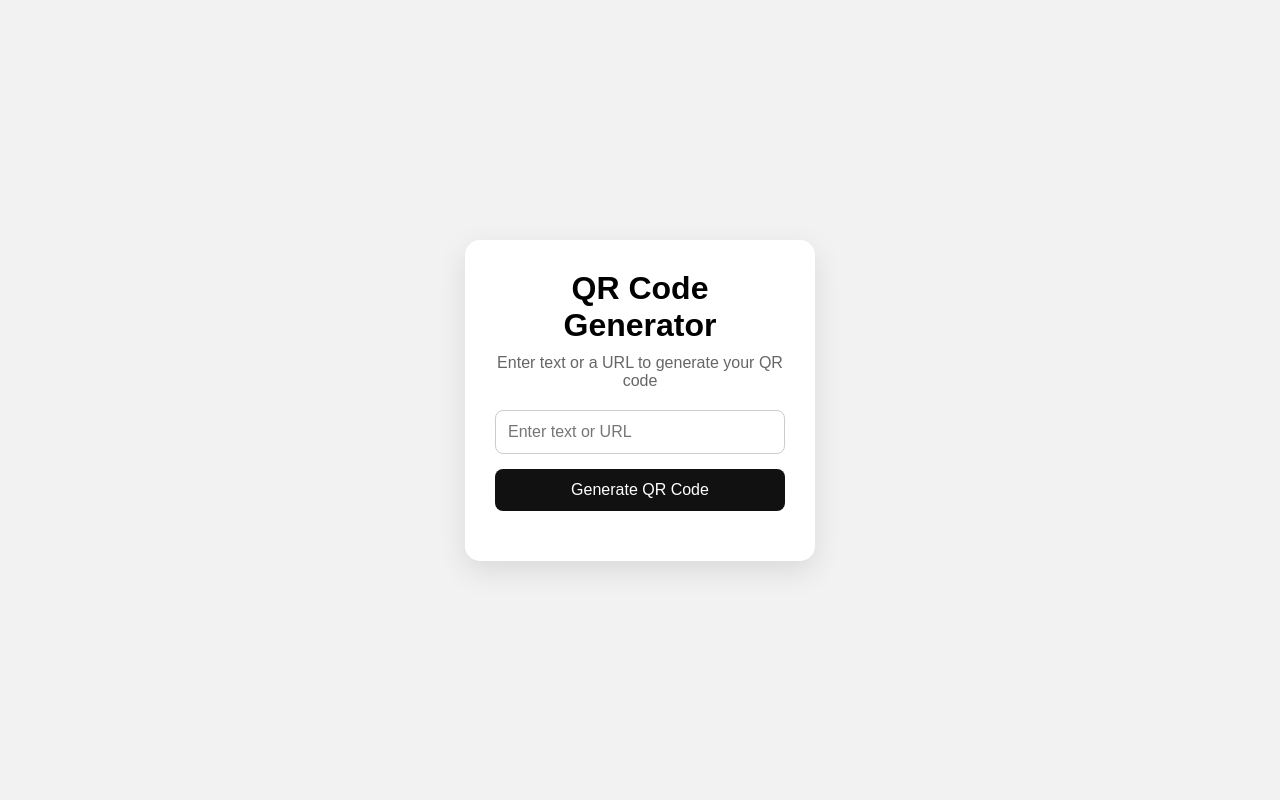
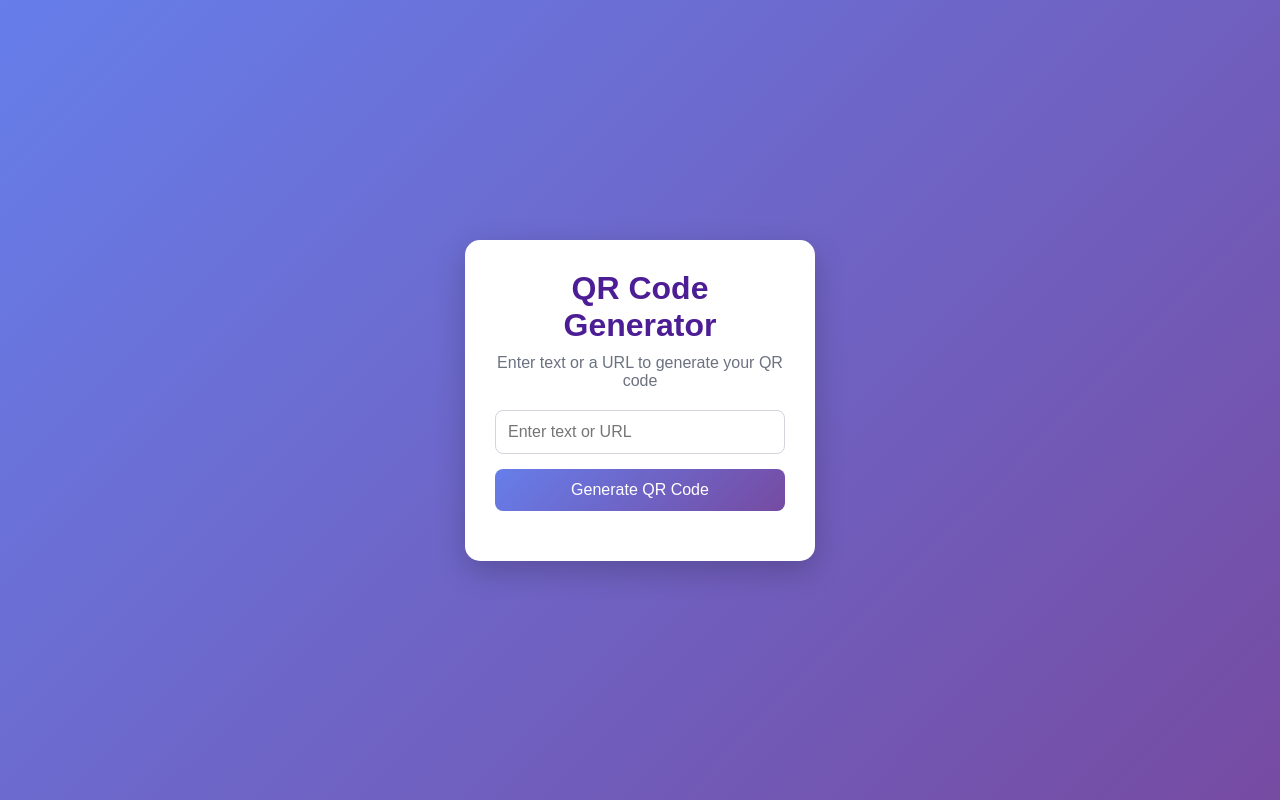
Before and after one commit to simplysaadali/js_projects, a plain HTML site: page 01_qr_code_generator/index.html in a window 1280 px wide. Drawn offline with Linux system fonts and the light colour scheme.

Commit message:
CSS changed to look engaging

```diff
--- a/01_qr_code_generator/style.css
+++ b/01_qr_code_generator/style.css
@@ -11,7 +11,7 @@ body {
     align-items: center;
 
     font-family: Arial, sans-serif;
-    background: #f2f2f2;
+    background: linear-gradient(135deg, #667eea 0%, #764ba2 100%);
 }
 
 .container {
@@ -23,15 +23,16 @@ body {
 
     text-align: center;
 
-    box-shadow: 0 10px 30px rgba(0, 0, 0, 0.1);
+    box-shadow: 0 10px 30px rgba(0, 0, 0, 0.2);
 }
 
 h1 {
     margin-bottom: 10px;
+    color: #4c1d95;
 }
 
 p {
-    color: #666;
+    color: #6b7280;
     margin-bottom: 20px;
 }
 
@@ -39,7 +40,7 @@ input {
     width: 100%;
     padding: 12px;
 
-    border: 1px solid #ccc;
+    border: 1px solid #d1d5db;
     border-radius: 8px;
 
     font-size: 16px;
@@ -49,7 +50,7 @@ input {
 }
 
 input:focus {
-    border-color: #333;
+    border-color: #764ba2;
 }
 
 button {
@@ -59,7 +60,7 @@ button {
     border: none;
     border-radius: 8px;
 
-    background: #111;
+    background: linear-gradient(135deg, #667eea 0%, #764ba2 100%);
     color: white;
 
     font-size: 16px;
@@ -69,7 +70,7 @@ button {
 }
 
 button:hover {
-    background: #333;
+    background: linear-gradient(135deg, #5a67d8 0%, #6b3f9e 100%);
 }
 
 #qrContainer {
@@ -88,9 +89,9 @@ button:hover {
 
 #downloadBtn {
     display: none;
-    background: #198754;
+    background: linear-gradient(135deg, #11998e 0%, #38ef7d 100%);
 }
 
 #downloadBtn:hover {
-    background: #157347;
+    background: linear-gradient(135deg, #0e7d73 0%, #2dd468 100%);
 }
```
